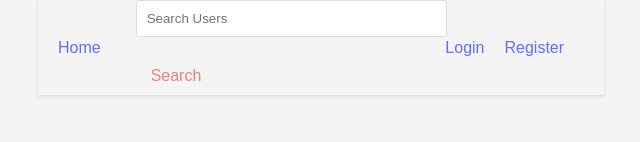
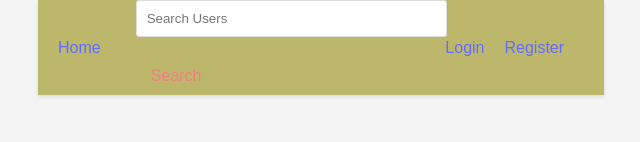
Before and after one commit to Aliceintech/Dan_Ye-Meiqing_Shi-Project3, a React (Vite) app in the folder frontend/: page / in a window 1280 px wide. Shown: the top 142 px of the page, without its empty margins (339-979 px from the left). Built offline with nearby package versions, Linux system fonts and the light colour scheme; no server answers.

Commit message:
finished

```diff
--- a/frontend/src/components/Navbar.css
+++ b/frontend/src/components/Navbar.css
@@ -6,7 +6,8 @@
   width: 100%;
   padding: 0 20px;
   box-shadow: 0 2px 4px #0000001a;
-  color: darkkhaki;
+  color: lightcoral;
+  background-color: darkkhaki;
 }
 
 .navbar a {
--- a/frontend/src/components/UserDetails.css
+++ b/frontend/src/components/UserDetails.css
@@ -56,7 +56,7 @@
     border: none;
     padding: 10px 15px;
     background-color: #0056b3;
-    color: white;
+    color: lightcoral;
     border-radius: 4px;
     cursor: pointer;
   }
```
